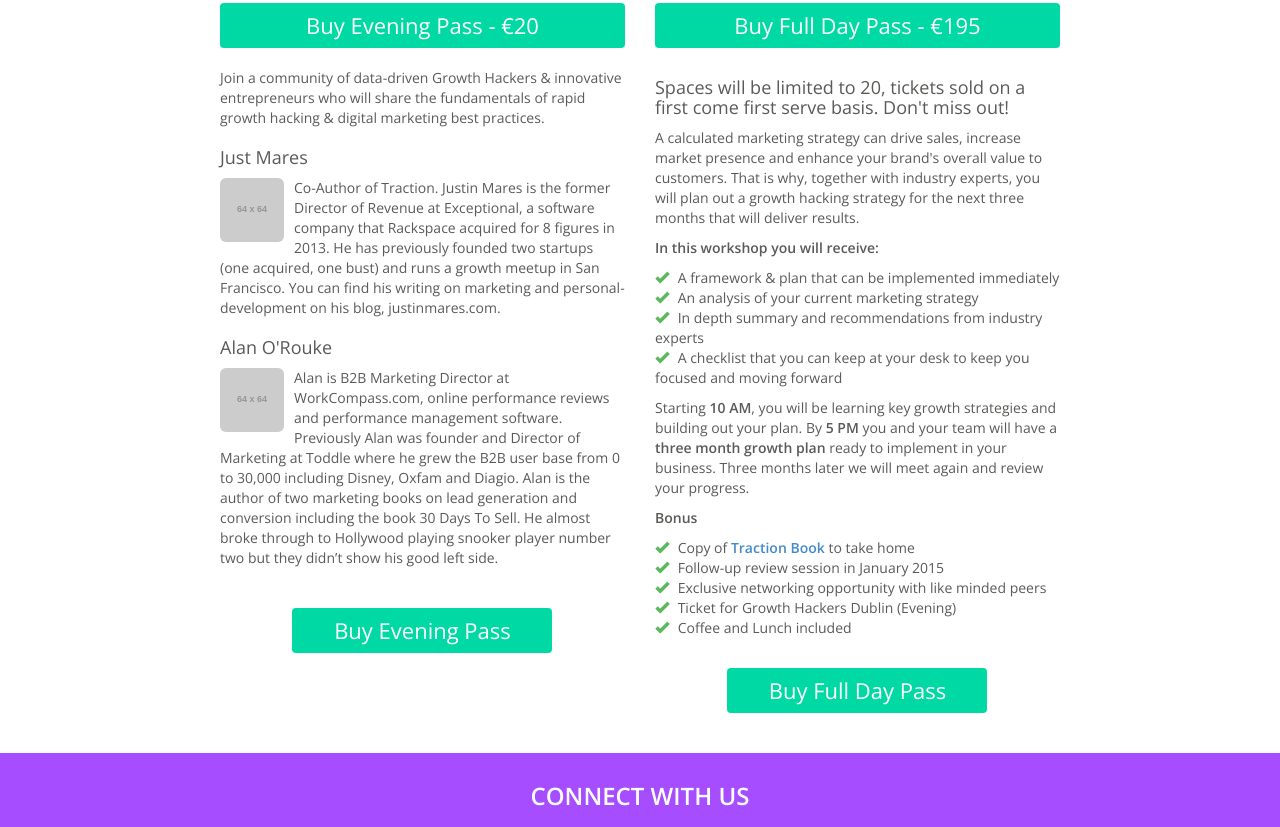
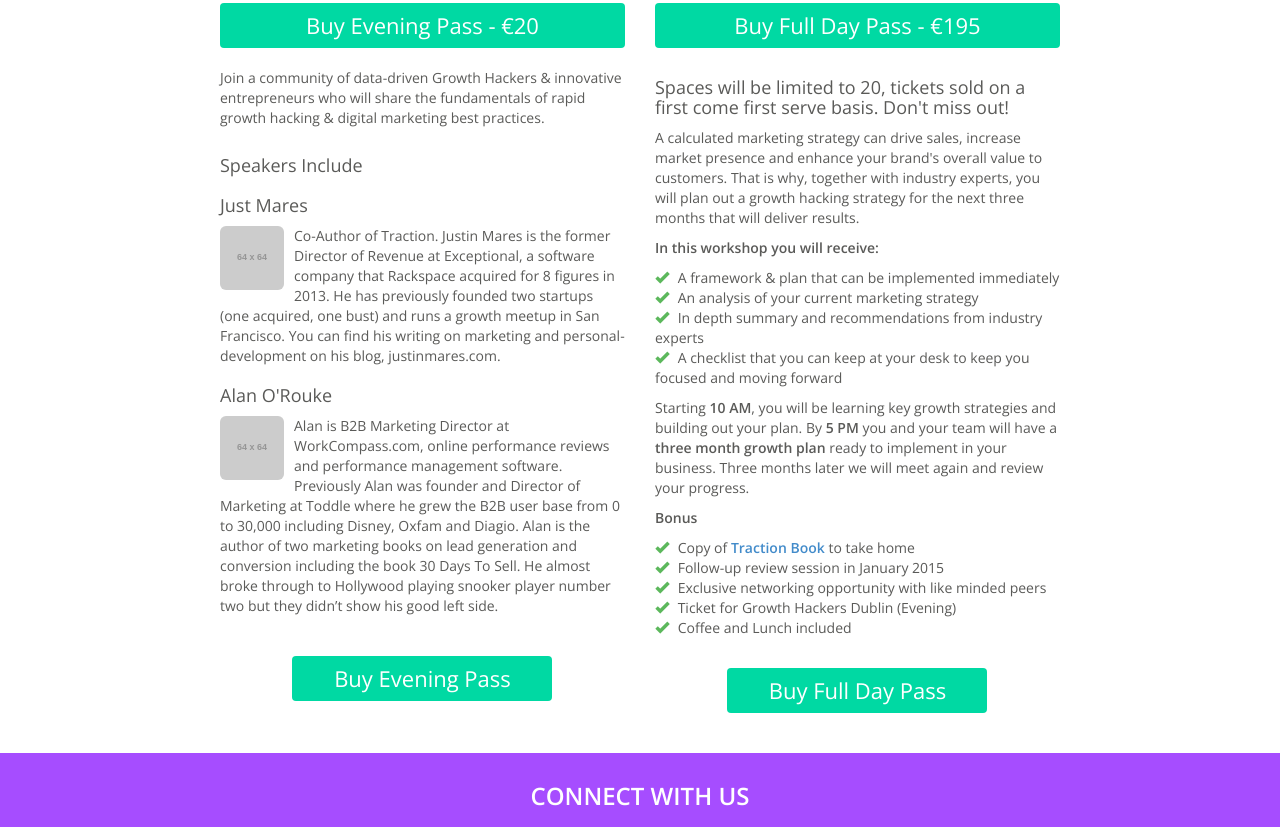
Before and after one commit to jamesekennedy/growthhackersdublin, a plain HTML site: page public_html/index.html in a window 1280 px wide. Shown: the part 1899-2726 px from the top of the page. Drawn offline with nearby package versions, Linux system fonts and the light colour scheme; some packages are replaced by stand-ins of ours; placeholder pictures from the web are drawn by us.

Commit message:
added title

```diff
--- a/public_html/index.html
+++ b/public_html/index.html
@@ -147,7 +147,7 @@ Walk in the door with an empty belly and walk out with a three month growth hack
             <br />
 
           <p>Join a community of data-driven Growth Hackers &amp; innovative entrepreneurs who will share the fundamentals of rapid growth hacking &amp; digital marketing best practices.</p>
-
+        <h4>Speakers Include</h4>
           <div class="speaker">
             <h4>Just Mares</h4>
             <img src="http://placehold.it/64x64" alt="" class="img-rounded">
```
